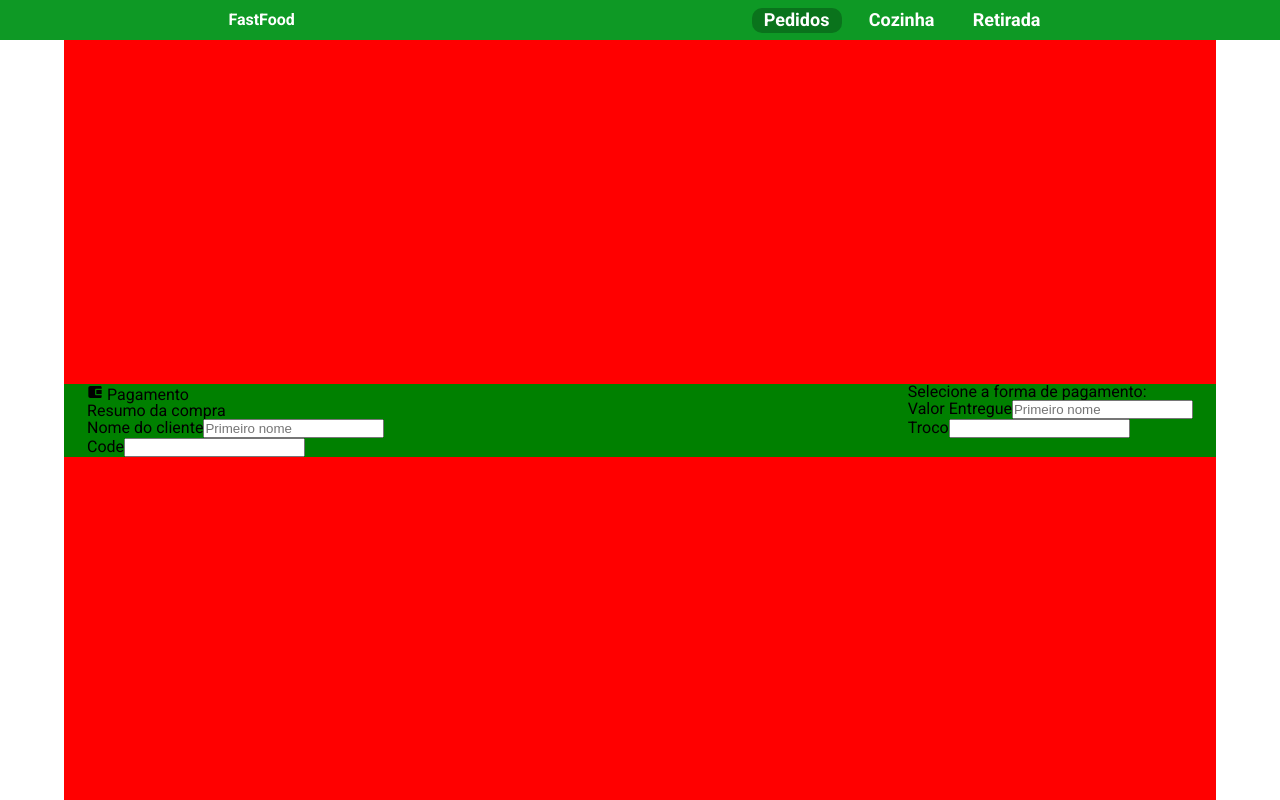
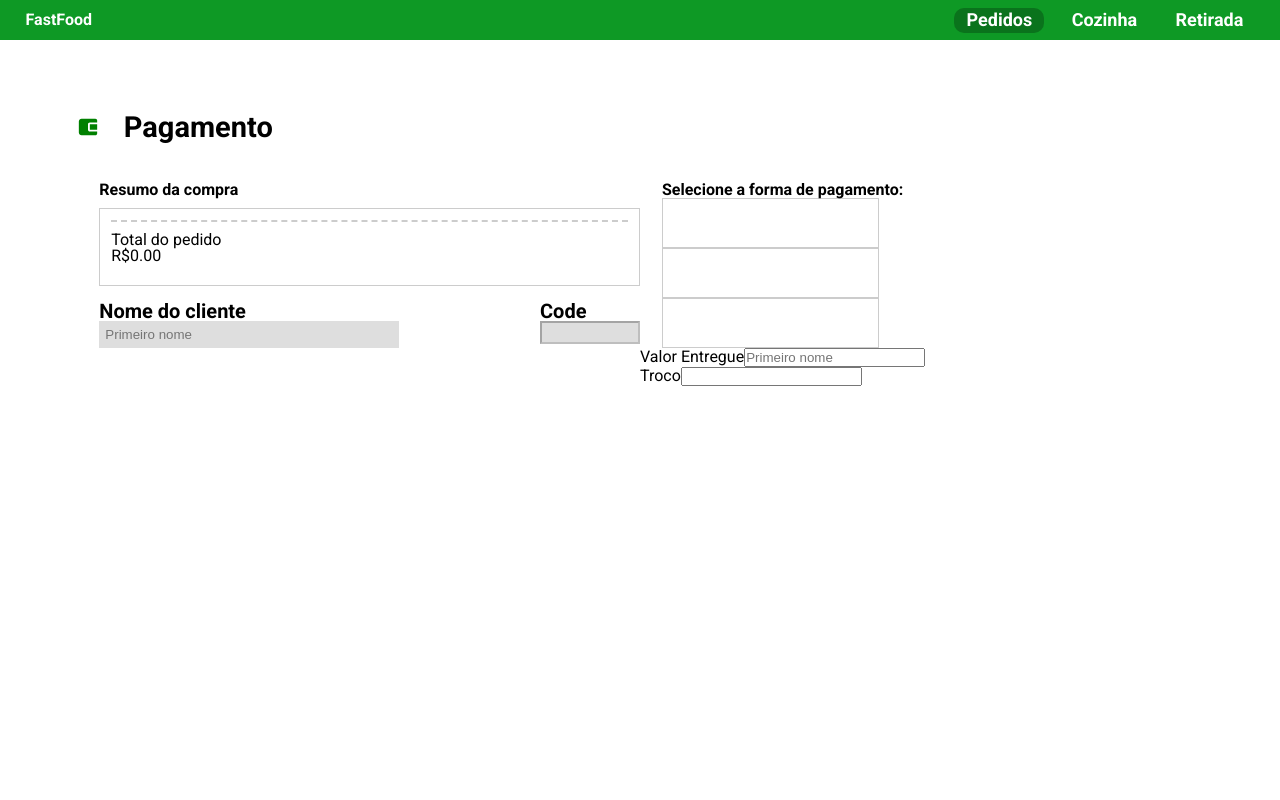
Before and after one commit to IvanAires23/FastFood_FrontEnd, a React (Create React App) app: page /payment in a window 1280 px wide. Built offline with nearby package versions, Linux system fonts and the light colour scheme.

Commit message:
feat: page payment

```diff
--- a/src/App.js
+++ b/src/App.js
@@ -10,12 +10,12 @@ import Payment from './pages/Payment';
 function App() {
 
     const [current, setCurrent] = useState(1);
-    const [selectFood, setSelectFood] = useState(false);
+    const [dataFoods, setDataFoods] = useState([]);
 
     return (
         <BrowserRouter>
             <MenuHeader.Provider value={<Top />}>
-                <DataFood.Provider value={{ current, setCurrent, selectFood, setSelectFood }}>
+                <DataFood.Provider value={{ current, setCurrent, dataFoods, setDataFoods }}>
                     <Routes>
                         <Route path='/' element={<Home />} />
                         <Route path='/payment' element={<Payment />}/>
--- a/src/Components/ConfirmOrder/index.js
+++ b/src/Components/ConfirmOrder/index.js
@@ -8,7 +8,7 @@ import InfosRequest from '../ResumeInCheck';
 import DataFood from '../../Context/DataFood';
 import { AddCar, AddSub, Buttons, Continue, Count, Obs, Order, Overlay, Revision } from './styled';
 
-export function ConfirmOrder({ checkFood, setCheckFood, setProductInCar, productInCar, setDisplay, display, product, setSelectFood }) {
+export function ConfirmOrder(props) {
 
     const [selectedOptions, setSelectedOptions] = useState([]);
     const [totalAdds, setTotalAdds] = useState([]);
@@ -32,23 +32,23 @@ export function ConfirmOrder({ checkFood, setCheckFood, setProductInCar, product
 
     function finishRequest() {
         setCurrent(1);
-        const car = [...productInCar, { ...product, totalAdds, current }];
-        setProductInCar(car);
-        setDisplay(false);
+        const car = [...props.productInCar, { ...props.product, totalAdds, current, observation: props.observation }];
+        props.setProductInCar(car);
+        props.setDisplay(false);
         setSelectedOptions([]);
     }
 
     return (
-        <Overlay display={display}>
+        <Overlay display={props.display}>
             <Order>
                 <h2>Revise seu pedido</h2>
-                <p onClick={() => {setSelectFood(false); setSelectedOptions([]); setCheckFood(checkFood.filter(item => item !== product.name));}}>X</p>
+                <p onClick={() => {props.setSelectFood(false); setSelectedOptions([]); props.setCheckFood(props.checkFood.filter(item => item !== props.product.name)); props.setObservation();}}>X</p>
                 <div>
                     <Revision>
-                        <img src={product.image} alt={product.image} />
+                        <img src={props.product.image} alt={props.product.image} />
                         <div>
-                            <h2>{product.name}</h2>
-                            <p>{product.description}</p>
+                            <h2>{props.product.name}</h2>
+                            <p>{props.product.description}</p>
                             <Count>
                                 <AddSub onClick={() => alterCurrent('sub')}><GrFormSubtract /></AddSub>
                                 {current}
@@ -56,17 +56,17 @@ export function ConfirmOrder({ checkFood, setCheckFood, setProductInCar, product
                             </Count>
                         </div>
                     </Revision>
-                    <h2>{'R$' + (product.price / 100).toFixed(2)}</h2>
+                    <h2>{'R$' + (props.product.price / 100).toFixed(2)}</h2>
                 </div>
 
                 <OptionsAdditional adds={adds} setTotalAdds={setTotalAdds} selectedOptions={selectedOptions} setSelectedOptions={setSelectedOptions} />
 
                 <Obs>
                     <h2>Observações</h2>
-                    <textarea placeholder="Adicione uma observação ao pedido" />
+                    <textarea onChange={e => props.setObservation(e.target.value)} placeholder="Adicione uma observação ao pedido" />
                 </Obs>
 
-                <InfosRequest product={product} totalAdds={totalAdds} />
+                <InfosRequest product={props.product} totalAdds={totalAdds} />
 
                 <Buttons>
                     <Continue onClick={() => finishRequest()}>Continuar adicionando</Continue>
--- a/src/Components/Header/styled.js
+++ b/src/Components/Header/styled.js
@@ -8,7 +8,8 @@ export const Header = styled.div`
     left: 0;
     background-color: #0e9925;
     display: flex;
-    justify-content: space-around;
+    justify-content: space-between;
+    padding: 0 2%;
     align-items: center;
     color: #FFFFFF;
     font-weight: 700;
--- a/src/Components/ResumeInFinish/index.js
+++ b/src/Components/ResumeInFinish/index.js
@@ -1,12 +1,14 @@
 /* eslint-disable react/react-in-jsx-scope */
 /* eslint-disable react/prop-types */
 
-import { useEffect, useState } from 'react';
+import { useContext, useEffect, useState } from 'react';
 import { FollowUps, Resume, ResumeRequest, TotalPrice } from './styled';
+import DataFood from '../../Context/DataFood';
 
 export default function InfosFinishs({ productInCar, openCar }) {
     const [totalAdds, setTotalAdds] = useState([]);
     const [countPrice, setCountPrice] = useState(0);
+    const { setDataFoods} = useContext(DataFood);
 
     useEffect(() => {
         let count = 0;
@@ -17,6 +19,7 @@ export default function InfosFinishs({ productInCar, openCar }) {
                 count = count + productInCar[i].totalAdds[j].price;
             }
         }
+        setDataFoods(productInCar);
         setCountPrice(count);
     }, [productInCar]);
 
--- a/src/pages/Home/index.js
+++ b/src/pages/Home/index.js
@@ -9,10 +9,10 @@ import 'react-toastify/dist/ReactToastify.min.css';
 import { Box, Buttons, Categories, Container, Continue, Finish, Menu, Products, Search } from './styled.js';
 import MenuHeader from '../../Context/Header.js';
 import { Link } from 'react-router-dom';
-import DataFood from '../../Context/DataFood.js';
 
 export default function Home() {
 
+    const [selectFood, setSelectFood] = useState(false);
     const [food, setFood] = useState([]);
     const [searchFood, setSearchFood] = useState();
     const [combos, setCombos] = useState([]);
@@ -22,8 +22,8 @@ export default function Home() {
     const [checkFood, setCheckFood] = useState([]);
     const [display, setDisplay] = useState(false);
     const [productInCar, setProductInCar] = useState([]);
+    const [observation, setObservation] = useState();
     const Header = useContext(MenuHeader);
-    const { selectFood, setSelectFood } = useContext(DataFood);
 
     useEffect(() => {
         axios.get('http://localhost:4000/food')
@@ -102,7 +102,7 @@ export default function Home() {
             {Header}
             <Container selectFood={selectFood} display={display}>
                 <Menu>
-                    {selectFood ? <ConfirmOrder checkFood={checkFood} setCheckFood={setCheckFood} setProductInCar={setProductInCar} productInCar={productInCar} setDisplay={setDisplay} display={display} product={selectFood} setSelectFood={setSelectFood} /> : ''}
+                    {selectFood ? <ConfirmOrder observation={observation} setObservation={setObservation} checkFood={checkFood} setCheckFood={setCheckFood} setProductInCar={setProductInCar} productInCar={productInCar} setDisplay={setDisplay} display={display} product={selectFood} setSelectFood={setSelectFood} /> : ''}
                     <Search>
                         <h1>Seja bem vindo!</h1>
                         <input onKeyDown={e => send(e)} onChange={e => setSearchFood(e.target.value)} placeholder='O que você procura?' />
@@ -127,7 +127,7 @@ export default function Home() {
                         <ContainerFood setCheckFood={setCheckFood} checkFood={checkFood} setDisplay={setDisplay} setSelectFood={setSelectFood} category={drinks} />
                         <ContainerFood setCheckFood={setCheckFood} checkFood={checkFood} setDisplay={setDisplay} setSelectFood={setSelectFood} category={desserts} />
                     </Products>
-                    <InfosFinishs openCar={productInCar.length > 0 ? true : false } productInCar={productInCar} />
+                    <InfosFinishs observation={observation} openCar={productInCar.length > 0 ? true : false } productInCar={productInCar} />
                     <Buttons>
                         <Continue onClick={reload} disabled={!selectFood}>Cancelar</Continue>
                         <Link to={'/payment'}><Finish disabled={!selectFood}>Finalizar Pedido</Finish></Link>
--- a/src/pages/Payment/index.js
+++ b/src/pages/Payment/index.js
@@ -1,44 +1,79 @@
 /* eslint-disable react/react-in-jsx-scope */
-import { useContext } from 'react';
+import { useContext, useEffect, useState } from 'react';
 import {BiSolidWalletAlt} from 'react-icons/bi';
 import styled from 'styled-components';
 import MenuHeader from '../../Context/Header';
+import DataFood from '../../Context/DataFood';
 
 export default function Payment(){
 
+    const [countPrice, setCountPrice] = useState(0);
     const Header = useContext(MenuHeader);
+    const {dataFoods} = useContext(DataFood);
+    const formPayment = ['Credito', 'Débito', 'Dinheiro'];
+
+    useEffect(() => {
+        let count = 0;
+        for(let i = 0; i < dataFoods.length; i++){
+            count = count + (dataFoods[i].price * dataFoods[i].current);
+            for(let j = 0; j < dataFoods[i].totalAdds.length; j++){
+                count = count + dataFoods[i].totalAdds[j].price;
+            }
+        }
+        setCountPrice(count);
+    }, [dataFoods]);
 
     return(
         <>
             {Header}
+            <Page>
                 <Container>
-                <PaymentDetails>
+                    <h1><BiSolidWalletAlt /> Pagamento</h1>
                     <ResumePayment>
-                        <h1><BiSolidWalletAlt /> Pagamento</h1>
+                        <ResumeRequest>
+                            <h3>Resumo da compra</h3>
+                            <PurchaseInformation>
+                                {dataFoods.map((d, i) => (
+                                    <div key={i}>
                                         <div>
-                            <h3>Resumo da compra</h3>
-                            <div></div>
-                            <div>
-                                <div>
+                                            <h3>{d.current + 'x ' + d.name}</h3>
+                                            <h3>{'R$' + (d.price / 100).toFixed(2)}</h3>
+                                        </div>
+                                        {d.totalAdds.map((a, i) => (
+                                            <div key={i}>
+                                                <p>{a.name}</p>
+                                                <p>{'R$' + (a.price / 100).toFixed(2)}</p>
+                                            </div>
+                                        )) }
+                                    </div>
+                                ))}
+                                <TotalPrice>
+                                    <h3>Total do pedido</h3>
+                                    <h2>{'R$' + (countPrice / 100).toFixed(2)}</h2>
+                                </TotalPrice>
+                            </PurchaseInformation>
+                            <NameAndCode>
+                                <Name>
                                     <label>Nome do cliente</label>
                                     <input placeholder='Primeiro nome'/>
-                                </div>
-                                <div>
+                                </Name>
+                                <Code>
                                     <label>Code</label>
-                                    <input />
-                                </div>
-                            </div>
-                        </div>
-                    </ResumePayment>
+                                    <input disabled placeholder={dataFoods.map(d => d.code)} />
+                                </Code>
+                            </NameAndCode>
+                        </ResumeRequest>
 
-                    <div>
+                        <FormOfPayment>
                             <div>
                                 <h3>Selecione a forma de pagamento:</h3>
-                            <div>
+                                <Methods>
+                                    {formPayment.map((m, i) => (
+                                        <Method key={i}>
 
-                            </div>
-                            <div></div>
-                            <div></div>
+                                        </Method>
+                                    ))}
+                                </Methods>
                             </div>
                             <div>
                                 <div>
@@ -50,36 +85,139 @@ export default function Payment(){
                                     <input />
                                 </div>
                             </div>
-                    </div>
-                </PaymentDetails>
+                        </FormOfPayment>
+                    </ResumePayment>
+
                     <div>
                         <div></div>
                     </div>
                 </Container>
+            </Page>
         </>
     );
 }
 
-const Container = styled.div`
-    width: 90%;
-    margin: 0 auto;
-    margin-top: 40px;
-    height: calc(100vh - 40px);
+const Page = styled.div`
+    width: 100%;
+    height: 100vh;
     display: flex;
     justify-content: center;
     align-items: center;
-    background-color: red;
 `;
 
-const PaymentDetails = styled.div`
+const Container = styled.div`
+    width: 90%;
+    height: calc(80vh - 40px);
+    border-radius: 10px;
     display: flex;
-    justify-content: space-between;
-    background-color: green;
-    width: 100%;
-    padding: 0 2%;
+    flex-direction: column;
+    padding: 1%;
+    h1{
+        font-size: 29px;
+        display: flex;
+        align-items: center;
+        font-weight: 700;
+        margin-bottom: 40px;
+        svg{
+            font-size: 22px;
+            color: green;
+            margin-right: 25px;
+        }
+    }
 `;
 
 const ResumePayment = styled.div`
     display: flex;
+    width: 100%;
+    padding: 0 2%;
+    >div >h3{
+        font-weight: 700;
+        margin-bottom: 10px;
+    }
+`;
+
+const ResumeRequest = styled.div`
+    width: 50%;
+`;
+
+const PurchaseInformation = styled.div`
+    width: 100%;
+    display: flex;
     flex-direction: column;
+    padding: 2%;
+    border: 1px solid #ccc;
+    div{
+        display: flex;
+        flex-direction: column;
+        div{
+            display: flex;
+            flex-direction: row;
+            justify-content: space-between;
+            p{
+                font-size: 15px;
+            }
+            h3, p{
+                margin-bottom: 5px;
+            }
+        }
+    }
 `;
+
+const TotalPrice = styled.div`
+    border-top: 2px dashed #ccc;
+    padding: 2% 0;
+    display: flex;
+    flex-direction: row;
+`;
+
+const NameAndCode = styled.div`
+    display: flex;
+    width: 100%;
+    justify-content: space-between;
+    div{
+        display: flex;
+        flex-direction: column;
+        height: 30px;
+        margin-top: 15px;
+        label{
+            font-size: 20px;
+            font-weight: 700;
+            margin-right: 10px;
+        }
+    }
+`;
+
+const Name = styled.div`
+    input{
+        width: 300px;
+        background-color: #dedede;
+        outline: 0;
+        border: 0;
+        padding: 2%;
+    }
+`;
+
+const Code = styled.div`
+    input{
+        width: 100px;
+        background-color: #dedede;
+        padding: 2%;
+    }
+`;
+
+const Methods = styled.div``;
+
+const FormOfPayment = styled.div`
+    >div >h3{
+        font-weight: 700;
+    }
+    display: flex;
+    flex-direction: column;
+    align-items: center;
+`;
+
+const Method = styled.div`
+    width: 90%;
+    height: 50px;
+    border: 1px solid #ccc;
+`;
```
Lines whose indentation alone changed are shown as unchanged.
